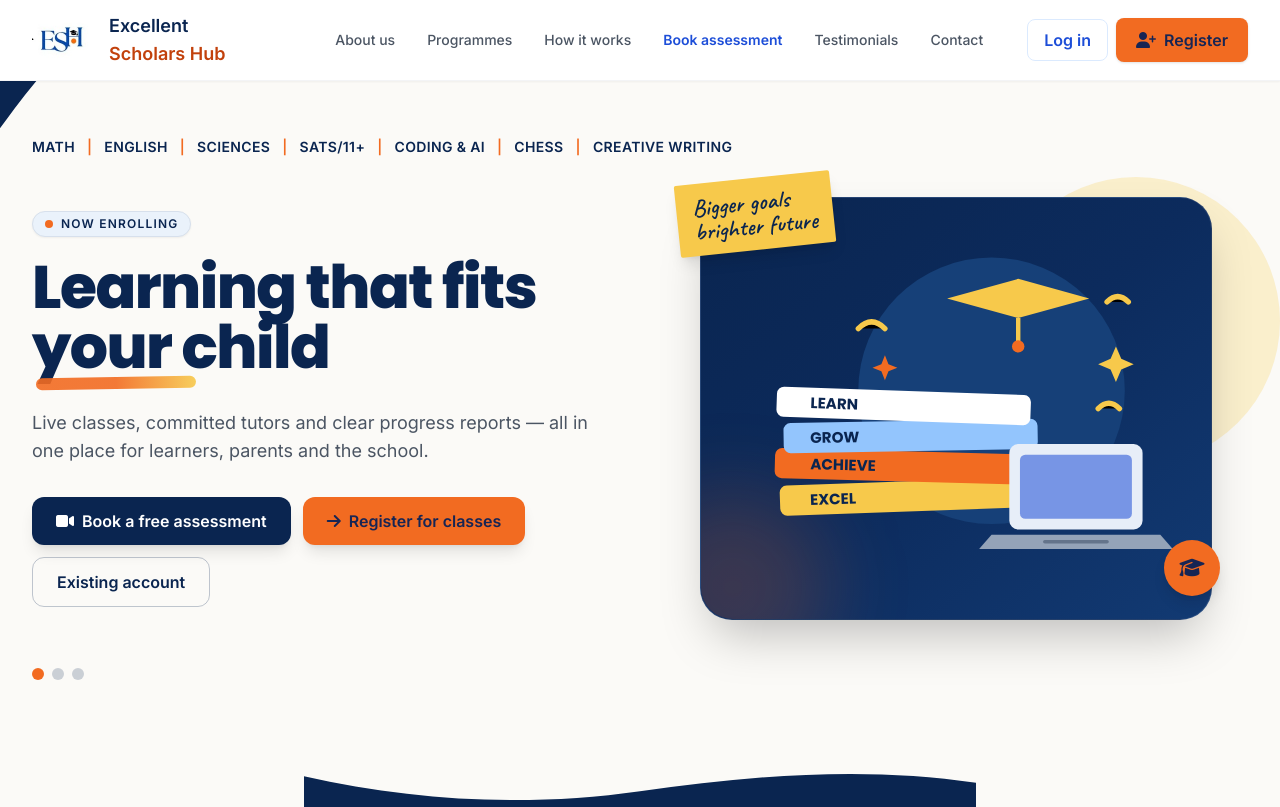
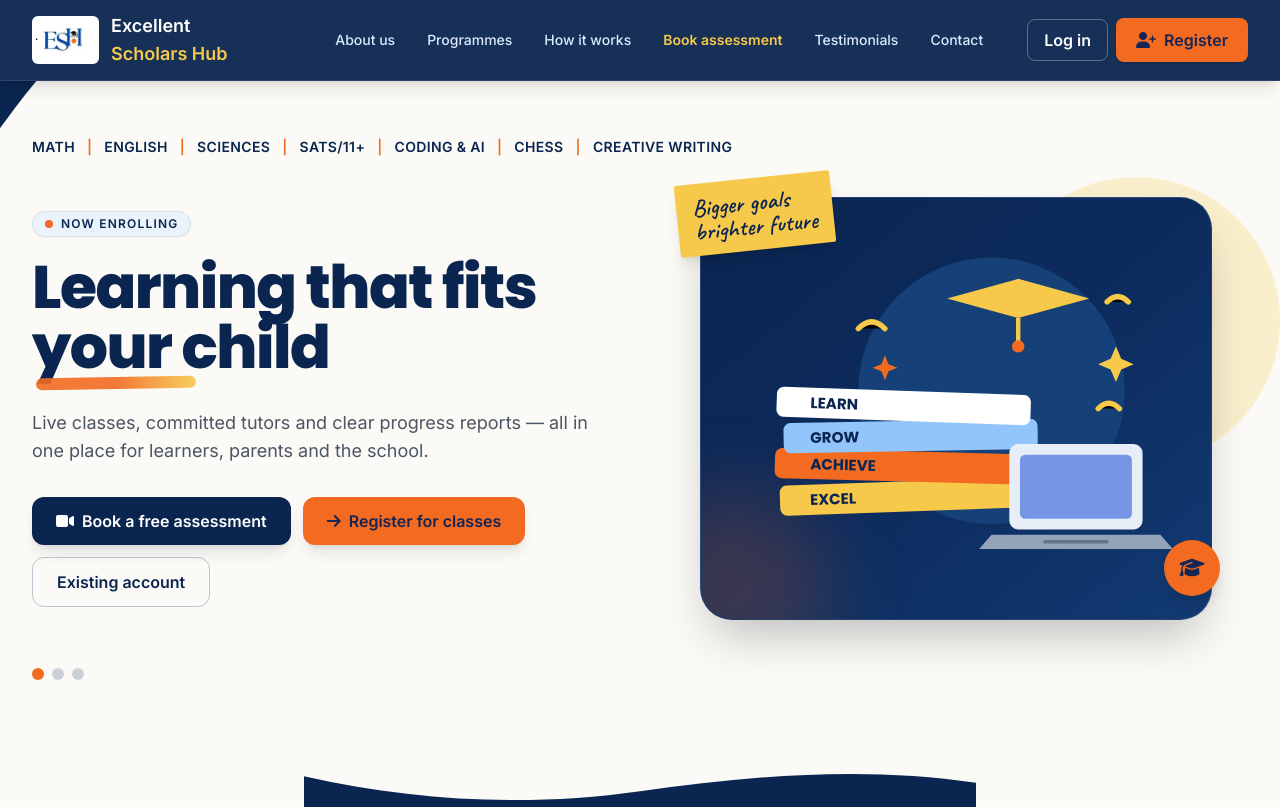
Before and after one commit to paulzekeri/excellent-scholars-hub, a Laravel app: page / in a window 1280 px wide. Shown: the top 807 px of the page. Run offline with Laravel 8, Linux system fonts and the light colour scheme; data comes from the database, SQL or seed files in the repository; data that the repository does not hold is empty; some libraries are stand-ins or nearby versions.

Commit message:
style: navy public header and cream page canvas

```diff
--- a/resources/views/landing.blade.php
+++ b/resources/views/landing.blade.php
@@ -36,48 +36,50 @@
         section[id] { scroll-margin-top: 5rem; }
         @media (min-width: 640px) { section[id] { scroll-margin-top: 6rem; } }
         #esh-mobile-menu summary::-webkit-details-marker { display: none; }
-        #esh-mobile-menu[open] summary { background-color: #f9fafb; }
+        #esh-mobile-menu[open] summary { background-color: rgba(255, 255, 255, .14); }
         .slide { display: none; }
         .slide.active { display: block; animation: fade 0.6s ease-in-out; }
         @keyframes fade { from { opacity: 0; transform: translateY(8px); } to { opacity: 1; transform: translateY(0); } }
         .dot.active { background-color: #F26B21; }
     </style>
 </head>
-<body class="bg-white text-gray-800 antialiased">
-<header class="sticky top-0 z-50 bg-white/95 backdrop-blur border-b border-gray-100 shadow-sm">
+<body class="bg-[#FBFAF7] text-gray-800 antialiased">
+<header class="sticky top-0 z-50 bg-[#0A2550]/95 backdrop-blur border-b border-white/10 shadow-lg">
     <div class="max-w-7xl mx-auto px-4 sm:px-6 lg:px-8">
         <div class="flex h-16 items-center gap-2 sm:gap-3 sm:h-20">
             <!-- Brand: logo always visible, wordmark shrinks instead of pushing the actions off-screen -->
             <a href="{{ url('/') }}" class="flex min-w-0 items-center gap-2 sm:gap-3">
-                <img src="{{ asset('images/logo.jpg') }}" alt="Excellent Scholars Hub logo" class="h-9 w-auto shrink-0 sm:h-11">
-                <span class="min-w-0 font-bold text-base leading-tight text-brand-dark sm:text-lg">
+                <span class="shrink-0 rounded-md bg-white p-1 shadow-sm">
+                    <img src="{{ asset('images/logo.jpg') }}" alt="Excellent Scholars Hub logo" class="h-8 w-auto sm:h-10">
+                </span>
+                <span class="min-w-0 font-bold text-base leading-tight text-white sm:text-lg">
                     <span class="block truncate">Excellent</span>
-                    <span class="block truncate text-orange-700">Scholars Hub</span>
+                    <span class="block truncate text-sun">Scholars Hub</span>
                 </span>
             </a>
 
             <!-- Desktop section links -->
-            <nav class="hidden lg:flex ml-auto items-center gap-8 text-sm font-medium text-gray-600">
-                <a href="#about" class="hover:text-brand">About us</a>
-                <a href="#programmes" class="hover:text-brand">Programmes</a>
-                <a href="#how" class="hover:text-brand">How it works</a>
-                <a href="#book-assessment" class="hover:text-brand font-semibold text-brand">Book assessment</a>
-                <a href="#testimonials" class="hover:text-brand">Testimonials</a>
-                <a href="#contact" class="hover:text-brand">Contact</a>
+            <nav class="hidden lg:flex ml-auto items-center gap-8 text-sm font-medium text-blue-100">
+                <a href="#about" class="transition hover:text-sun">About us</a>
+                <a href="#programmes" class="transition hover:text-sun">Programmes</a>
+                <a href="#how" class="transition hover:text-sun">How it works</a>
+                <a href="#book-assessment" class="font-semibold text-sun transition hover:text-white">Book assessment</a>
+                <a href="#testimonials" class="transition hover:text-sun">Testimonials</a>
+                <a href="#contact" class="transition hover:text-sun">Contact</a>
             </nav>
 
             <div class="ml-auto flex shrink-0 items-center gap-2 lg:ml-8">
-                <a href="{{ route('login') }}" class="hidden sm:inline-flex items-center text-brand font-semibold px-3 py-2 sm:px-4 rounded-lg border border-brand-light hover:bg-brand-light transition">Log in</a>
+                <a href="{{ route('login') }}" class="hidden sm:inline-flex items-center text-white font-semibold px-3 py-2 sm:px-4 rounded-lg border border-white/30 hover:bg-white/10 transition">Log in</a>
                 <a href="{{ route('register') }}" class="inline-flex items-center bg-accent hover:bg-orange-400 text-blue-950 font-semibold px-3 py-2 sm:px-5 sm:py-2.5 rounded-lg transition shadow">
                     <i class="fas fa-user-plus mr-2 hidden sm:inline"></i>Register
                 </a>
 
                 <!-- Small-screen menu: compact button, panel opens under the header -->
                 <details id="esh-mobile-menu" class="relative lg:hidden">
-                    <summary class="flex h-10 w-10 cursor-pointer list-none items-center justify-center rounded-lg border border-gray-200 text-brand-dark transition hover:bg-gray-50" aria-label="Open section menu">
+                    <summary class="flex h-10 w-10 cursor-pointer list-none items-center justify-center rounded-lg border border-white/25 text-white transition hover:bg-white/10" aria-label="Open section menu">
                         <i class="fas fa-bars"></i>
                     </summary>
-                    <div class="absolute right-0 top-full mt-2 w-56 rounded-xl border border-gray-100 bg-white p-2 shadow-xl">
+                    <div class="absolute right-0 top-full mt-2 w-56 rounded-xl border border-[#D7E0EC] bg-white p-2 shadow-xl">
                         <a href="#about" class="block rounded-lg px-3 py-2 text-sm font-medium text-gray-700 hover:bg-brand-light hover:text-brand">About us</a>
                         <a href="#programmes" class="block rounded-lg px-3 py-2 text-sm font-medium text-gray-700 hover:bg-brand-light hover:text-brand">Programmes</a>
                         <a href="#how" class="block rounded-lg px-3 py-2 text-sm font-medium text-gray-700 hover:bg-brand-light hover:text-brand">How it works</a>
@@ -345,7 +347,7 @@
         @endphp
         <div class="mt-10 grid grid-cols-1 md:grid-cols-3 gap-6">
             @foreach($items as $testimonial)
-                <figure class="bg-[#FBFAF7] border border-gray-100 rounded-2xl p-6 shadow-sm">
+                <figure class="bg-white border border-[#E3E9F1] rounded-2xl p-6 shadow-sm">
                     <div class="text-accent"><i class="fas fa-quote-left text-2xl"></i></div>
                     <blockquote class="mt-4 text-gray-700">{{ $testimonial['quote'] }}</blockquote>
                     <figcaption class="mt-5 flex items-center gap-3 text-sm text-gray-500">
```
Also changed, not shown: README.md.
